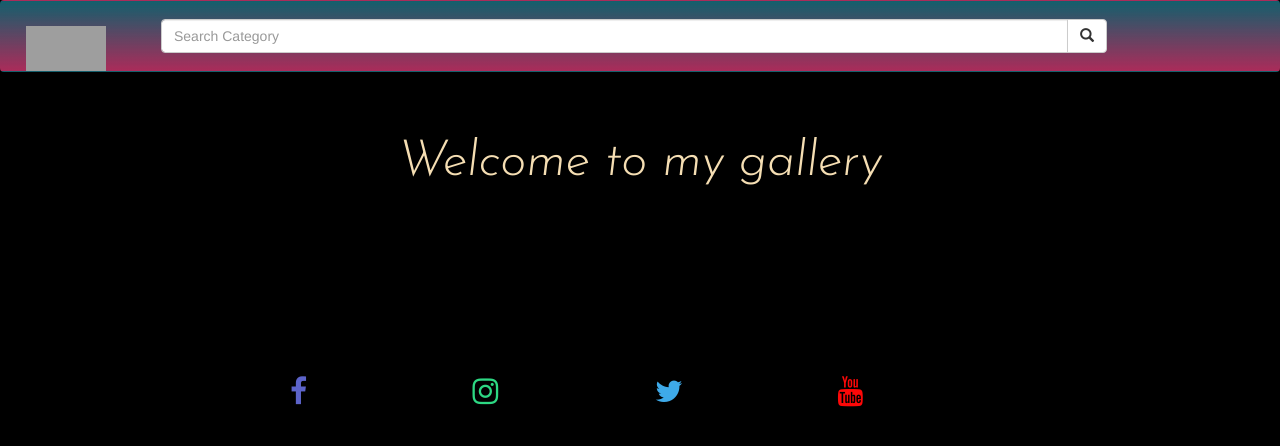
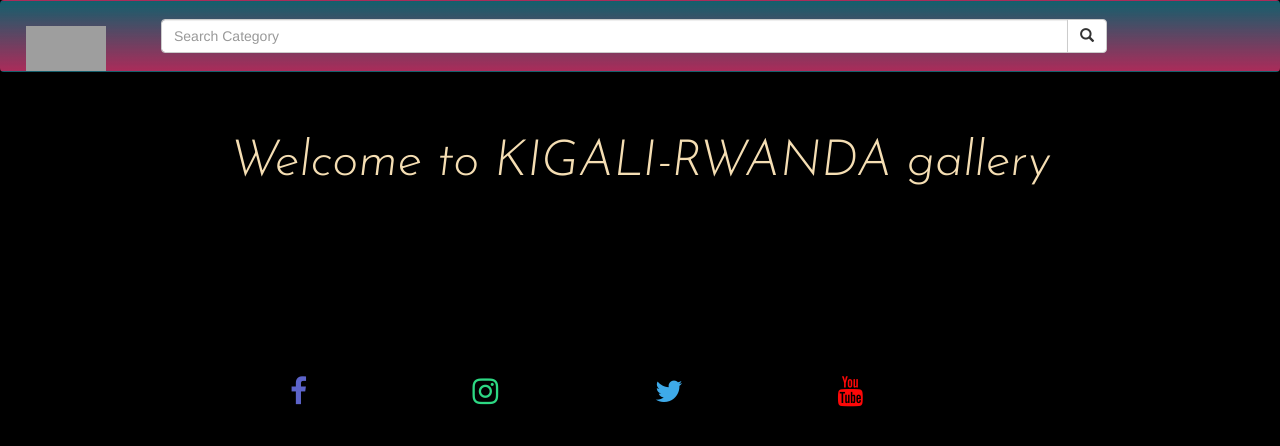
Before and after one commit to Elisephan/Kigali-Gallery, a Django app: page / in a window 1280 px wide. Shown: the top 446 px of the page. Run offline with Django 3.2, Linux system fonts and the light colour scheme; data that the repository does not hold is empty; some libraries are stand-ins or nearby versions; some web fonts are replaced; grey boxes are pictures that could not be loaded.

Commit message:
add changes

```diff
--- a/gallery/templates/all-pics/home.html
+++ b/gallery/templates/all-pics/home.html
@@ -3,7 +3,7 @@
     <div id="demo" class="carousel slide" data-ride="carousel">
 
         <div>
-            <h1 style="padding-bottom: 2%; font-size: 50px; font-family: 'Indie Flower', cursive; color: wheat; text-align: center; font-family: 'Josefin Sans', sans-serif;">Welcome to my gallery</h1>
+            <h1 style="padding-bottom: 2%; font-size: 50px; font-family: 'Indie Flower', cursive; color: wheat; text-align: center; font-family: 'Josefin Sans', sans-serif;">Welcome to KIGALI-RWANDA gallery</h1>
         </div>
 
 
```
